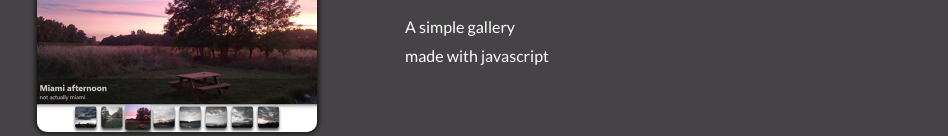
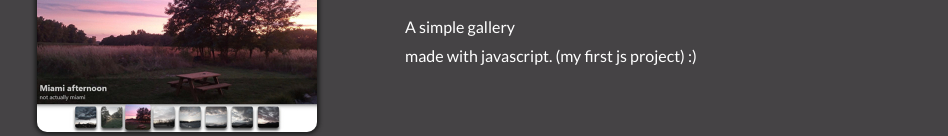
Before and after one commit to stefanszeke/stefanszeke.github.io, a plain HTML site: page index.html in a window 1280 px wide. Shown: the part 3086-3222 px from the top of the page, without its empty margins (163-1111 px from the left). Drawn offline with Linux system fonts and the light colour scheme.

Commit message:
add: text to gallery link

```diff
--- a/index.html
+++ b/index.html
@@ -184,7 +184,7 @@
             <p class="text-p1">
               A simple gallery
             </p>
-            <p>made with javascript</p>
+            <p>made with javascript. (my first js project) :)</p>
           </div>
       </div>
   </div>
```
